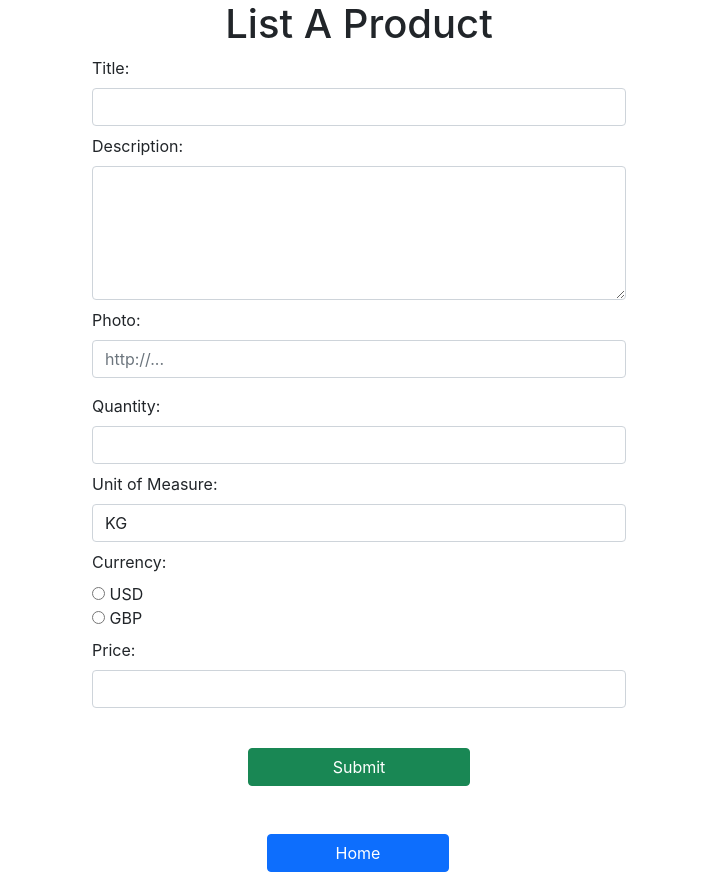
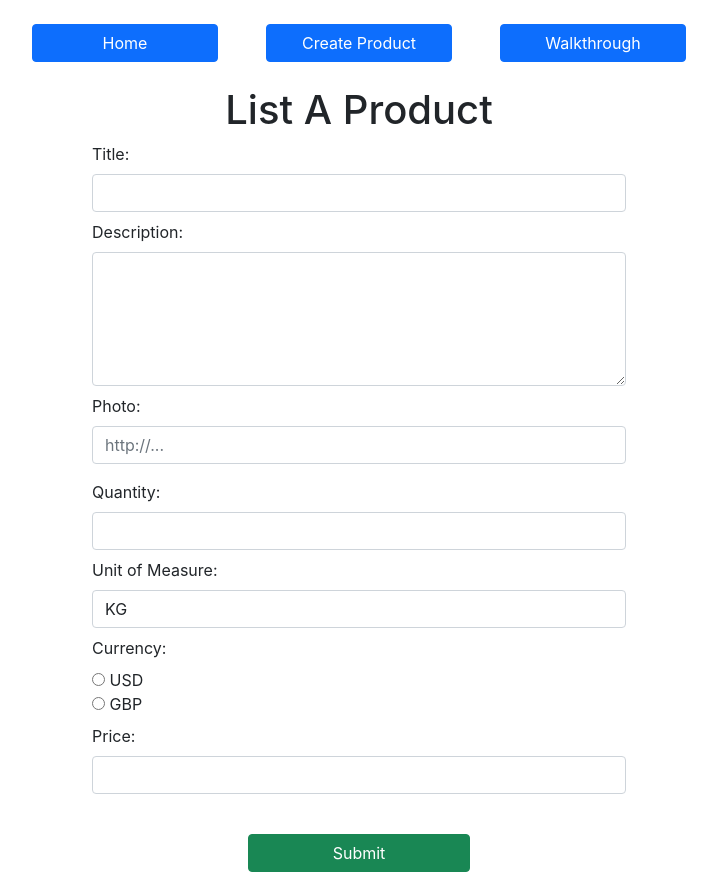
Before and after one commit to salmankhawar/CTD-React, a React (Create React App) app: page /createproduct in a window 1280 px wide. Shown: the whole page, without its empty margins (281-998 px from the left). Built offline with nearby package versions, Linux system fonts and the light colour scheme; no server answers.

Commit message:
CSS improved to fix height of images

```diff
--- a/src/App.js
+++ b/src/App.js
@@ -3,6 +3,8 @@ import './App.css'
 import Products from './pages/Products'
 import {BrowserRouter, Routes, Route} from 'react-router-dom'
 import CreateProduct from './pages/CreateProduct'
+import WalkThrough from './pages/WalkThrough'
+
 
 
 function App() {
@@ -13,6 +15,7 @@ function App() {
         <Routes>
           <Route path="/" element={<Products />} />
           <Route path="/createproduct" element={<CreateProduct />} />
+          <Route path="/walkthrough" element={<WalkThrough />} />
         </Routes>
       </BrowserRouter>
     </>
--- /dev/null
+++ b/src/components/Nav.jsx
@@ -0,0 +1,17 @@
+import { Link } from 'react-router-dom'
+
+export default function Nav() {
+  return (
+  // create container for the Navigation bar
+    <div className="container text-center">
+      {/* Add Home Button */}
+      <Link to="/"><button className="btn btn-primary col-2 m-4">Home</button>
+      </Link>
+      {/* Add Create Product Button */}
+      <Link to="/createproduct"><button className="btn btn-primary col-2 m-4">Create Product</button>
+      </Link>
+      {/* Add Walkhthrouh Button */}
+      <Link to="/walkthrough"><button className="btn btn-primary col-2 m-4">Walkthrough</button></Link>
+    </div>
+  )
+}
--- a/src/components/ProductThumbnail.jsx
+++ b/src/components/ProductThumbnail.jsx
@@ -18,8 +18,10 @@ export default function ProductThumbnail({product, i, API_URL, getProducts}) {
   }
 
   return (
-    <div className="card col-12 col-sm-6 col-md-4 col-lg-3 m-2"  key={i}>
-      <img  src={product.photo} className="card-img-top m-2 p-2 m-autos" alt="..."/>
+    <div className="card col-12 col-sm-6 col-md-4 col-lg-3 m-2 jutify-content-center"  key={i}>
+
+      <img  src={product.photo} className="card-img h-75 p-2" alt="..."/>
+
       <div className="card-body">
         <h5 className="card-title">{product.title}</h5>
         <p className="card-text">{product.description.length > 250 ? `${product.description.substring(0, 250)}...` : product.description}</p>
--- a/src/pages/CreateProduct.jsx
+++ b/src/pages/CreateProduct.jsx
@@ -2,6 +2,7 @@ import axios from 'axios'
 import validator from 'validator'
 import { Link } from 'react-router-dom'
 import { useState } from 'react'
+import Nav from '../components/Nav'
 // define environment variable
 const API_URL = process.env.REACT_APP_API_URL
 
@@ -38,6 +39,7 @@ export default function CreateProduct() {
 
   return (
     <>
+      <Nav />
       <div className="container ">
         <div className="row col-sm justify-content-md-center">
           <div className="input-group row">
@@ -82,9 +84,6 @@ export default function CreateProduct() {
                 <button className="btn btn-success col-5 m-4">Submit</button>
               </div>
             </form>
-            {/* Add Home Button */}
-            <Link className="row justify-content-center" to="/"><button className="btn btn-primary col-2 m-4">Home</button>
-            </Link>
           </div>
         </div>
       </div>
--- a/src/pages/Products.jsx
+++ b/src/pages/Products.jsx
@@ -2,6 +2,7 @@ import ProductThumbnail from '../components/ProductThumbnail'
 import { Link } from 'react-router-dom'
 import { useState, useEffect } from 'react'
 import axios from 'axios'
+import Nav from '../components/Nav'
 const API_URL = process.env.REACT_APP_API_URL
 
 export default function Products() {
@@ -18,6 +19,15 @@ export default function Products() {
   useEffect(() => {getProducts()})
   return (
     <>
+      <Nav />
+      {/* Make container for filter bar */}
+      <div className="container bg-light p-4 col-8 ">
+        <div className="row col-12 col-sm-6 col-md-4 col-lg-2 justify-content-center ms-4">
+          <div className="col-12 m-2">
+
+          </div>
+        </div>
+      </div>
       {/* Make a conditional statement to see if the any products exist */}
       {Array.isArray(products) && products.length > 0 ?
         // {/*  Make a container for the product cards grid */}
@@ -31,12 +41,6 @@ export default function Products() {
             )}
           </div>
         </div> ) : (<h1 className="center-text">There are no Products Listed</h1>)}
-      {/* Make a container for the create product button */}
-      <div className='container-fluid '>
-        {/* Add Create Product Button */}
-        <Link className="row justify-content-center" to="/createproduct"><button className="btn btn-primary col-2 m-4">Create Product</button>
-        </Link>
-      </div>
     </>
   )
 }
--- /dev/null
+++ b/src/pages/WalkThrough.jsx
@@ -0,0 +1,12 @@
+import Nav from '../components/Nav'
+
+export default function WalkThrough() {
+  return (
+    <>
+      <Nav />
+      <div className="text-center">
+        <h1>Walkthrough</h1>
+      </div>
+    </>
+  )
+}
```
